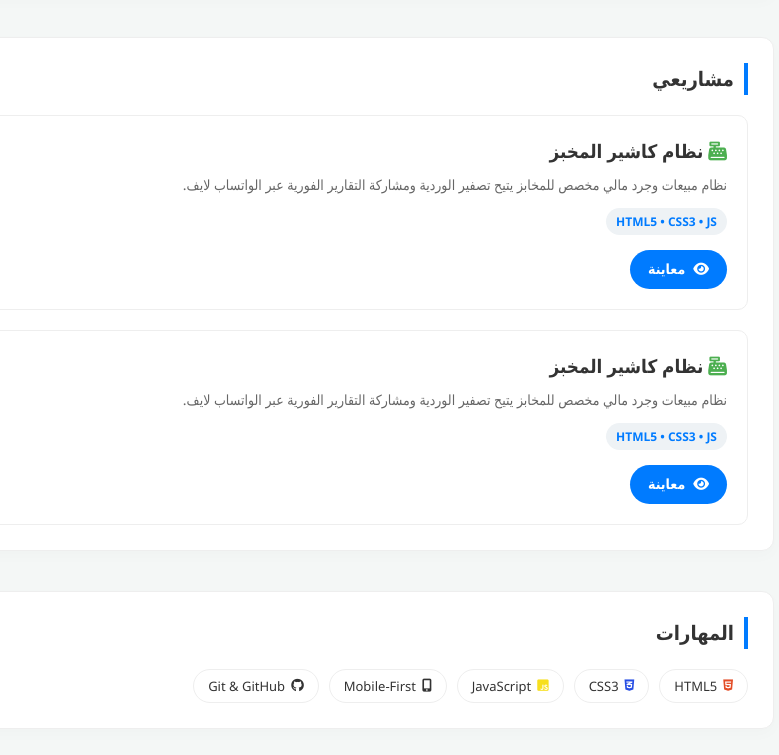
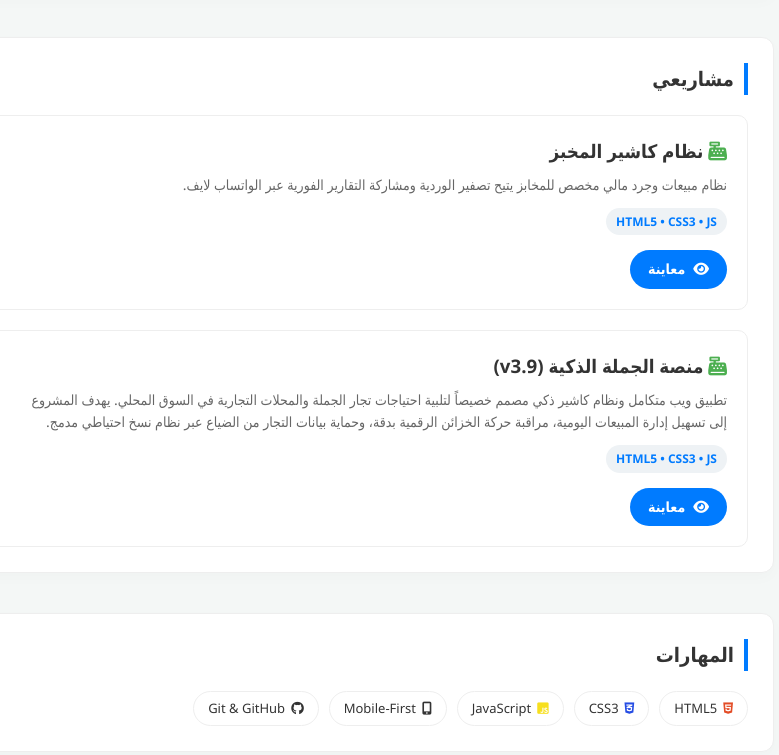
Before and after one commit to ali0992995627-bot/portfolio, a plain HTML site: page index.html in a window 1280 px wide. Shown: the part 832-1587 px from the top of the page, without its empty margins (271-1050 px from the left). Drawn offline with Linux system fonts and the light colour scheme.

Commit message:
Update index.html

```diff
--- a/index.html
+++ b/index.html
@@ -306,8 +306,8 @@
                 statProj: "مشاريع مكتملة", statResp: "تجاوب شاشات", statHours: "ساعات تطوير",
                 aboutTitle: "من أنا", aboutDesc: "مطور برمجيات متمكن في بناء وتصميم الواجهات البرمجية وتجربة المستخدم (UI/UX). أسعى لتوظيف مهاراتي البرمجية في تلبية احتياجات السوق والمؤسسات المحلية عبر ابتكار أنظمة كفاءة وسهلة الاستخدام.",
                 projectsTitle: "مشاريعي", viewBtn: '<i class="fa-solid fa-eye"></i> معاينة',
-                p2Title: "نظام كاشير المخبز", p2Desc: "نظام مبيعات وجرد مالي مخصص للمخابز يتيح تصفير الوردية ومشاركة التقارير الفورية عبر الواتساب لايف.",
-                p1Title: "منصة الجملة الذكية (v3.9)", p1Desc: "تطبيق ويب متكامل ونظام كاشير ذكي مصمم خصيصاً لتلبية احتياجات تجار الجملة والمحلات التجارية في السوق المحلي. يهدف المشروع إلى تسهيل إدارة المبيعات اليومية، مراقبة حركة الخزائن الرقمية بدقة، وحماية بيانات التجار من الضياع عبر نظام نسخ احتياطي مدمج.",
+                p1Title: "نظام كاشير المخبز", p1Desc: "نظام مبيعات وجرد مالي مخصص للمخابز يتيح تصفير الوردية ومشاركة التقارير الفورية عبر الواتساب لايف.",
+                p2Title: "منصة الجملة الذكية (v3.9)", p2Desc: "تطبيق ويب متكامل ونظام كاشير ذكي مصمم خصيصاً لتلبية احتياجات تجار الجملة والمحلات التجارية في السوق المحلي. يهدف المشروع إلى تسهيل إدارة المبيعات اليومية، مراقبة حركة الخزائن الرقمية بدقة، وحماية بيانات التجار من الضياع عبر نظام نسخ احتياطي مدمج.",
                 skillsTitle: "المهارات", contactTitle: "تواصل معي",
                 emailBtn: '<i class="fa-solid fa-envelope"></i> البريد الإلكتروني',
                 whatsappBtn: '<i class="fa-brands fa-whatsapp"></i> واتساب',
@@ -320,8 +320,8 @@
                 statProj: "Projects Completed", statResp: "Responsive Design", statHours: "Hours of Coding",
                 aboutTitle: "About Me", aboutDesc: "A software developer skilled in building user interfaces and user experience (UI/UX). I aim to apply my programming skills to serve local business needs through efficient and easy-to-use systems.",
                 projectsTitle: "My Projects", viewBtn: '<i class="fa-solid fa-eye"></i> View Demo',
-                p2Title: "Bakery Cashier System", p2Desc: "A custom POS and inventory system for bakeries allowing shifting resets and live daily reporting via WhatsApp.",
-                p1Title: "Smart Wholesale Platform (v3.9)", p1Desc: "A comprehensive web application and smart point-of-sale system designed specifically to meet the needs of wholesalers and retailers in the local market. The project aims to facilitate daily sales management, accurately monitor digital cash register activity, and protect merchant data from loss through an integrated backup system.",
+                p1Title: "Bakery Cashier System", p1Desc: "A custom POS and inventory system for bakeries allowing shifting resets and live daily reporting via WhatsApp.",
+                p2Title: "Smart Wholesale Platform (v3.9)", p2Desc: "A comprehensive web application and smart point-of-sale system designed specifically to meet the needs of wholesalers and retailers in the local market. The project aims to facilitate daily sales management, accurately monitor digital cash register activity, and protect merchant data from loss through an integrated backup system.",
                 skillsTitle: "Skills", contactTitle: "Contact Me",
                 emailBtn: '<i class="fa-solid fa-envelope"></i> Email Me',
                 whatsappBtn: '<i class="fa-brands fa-whatsapp"></i> WhatsApp',
@@ -354,6 +354,8 @@
             document.getElementById('aboutTitle').innerText = data.aboutTitle;
             document.getElementById('aboutDesc').innerText = data.aboutDesc;
             document.getElementById('projectsTitle').innerText = data.projectsTitle;
+            document.getElementById('p1Title').innerText = data.p1Title;
+            document.getElementById('p1Desc').innerText = data.p1Desc;
             document.getElementById('p2Title').innerText = data.p2Title;
             document.getElementById('p2Desc').innerText = data.p2Desc;
             document.getElementById('skillsTitle').innerText = data.skillsTitle;
```
